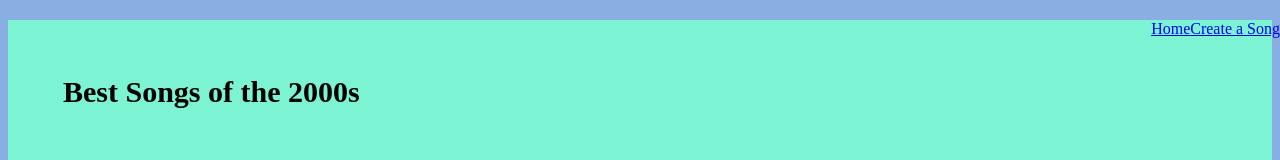
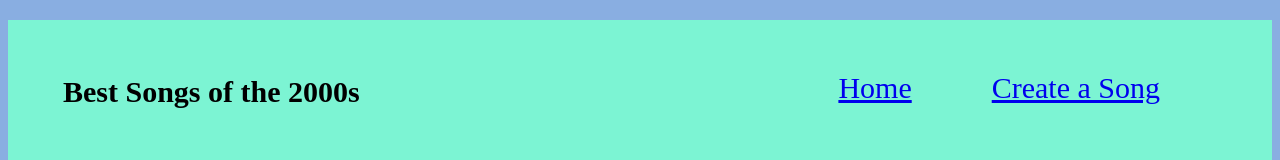
Before and after one commit to strum32/Best-songs-of-the-2000s, a React (Create React App) app in the folder songs/: page / in a window 1280 px wide. Shown: the top 160 px of the page. Built offline with nearby package versions, Linux system fonts and the light colour scheme; no server answers.

Commit message:
nav bar complete

```diff
--- a/songs/src/App.css
+++ b/songs/src/App.css
@@ -161,8 +161,13 @@ label {
 
 /* Creation of my Nav starts */
 
-Nav {
- position: absolute;
- right: 0px;
+nav {
+  position: absolute;
+  top: 71px;
+  font-size: 30px;
+  right: 120px;
+}
 
+.homeB {
+  padding-right: 80px;
 }
--- a/songs/src/components/Nav.jsx
+++ b/songs/src/components/Nav.jsx
@@ -4,8 +4,8 @@ function Nav(props) {
 
   return (
     <nav>
-      <Link to="/">Home</Link>
-      <Link to="/new">Create a Song</Link>
+      <Link className="homeB" to="/">Home</Link>
+      <Link className="createB" to="/new">Create a Song</Link>
     </nav>
   )
 }
```
Also changed, not shown: 1 other file (tests, documents, lock files or other folders).
